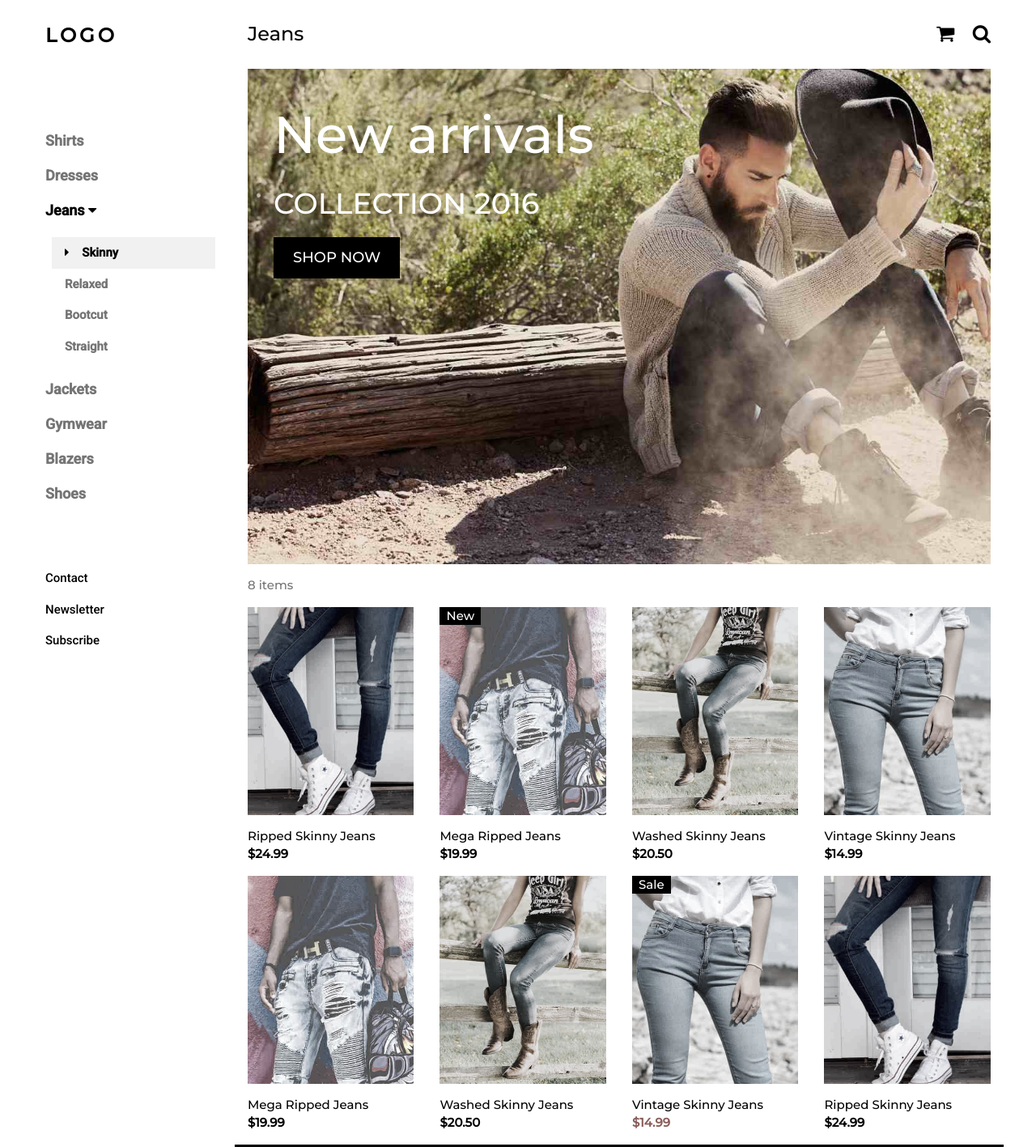
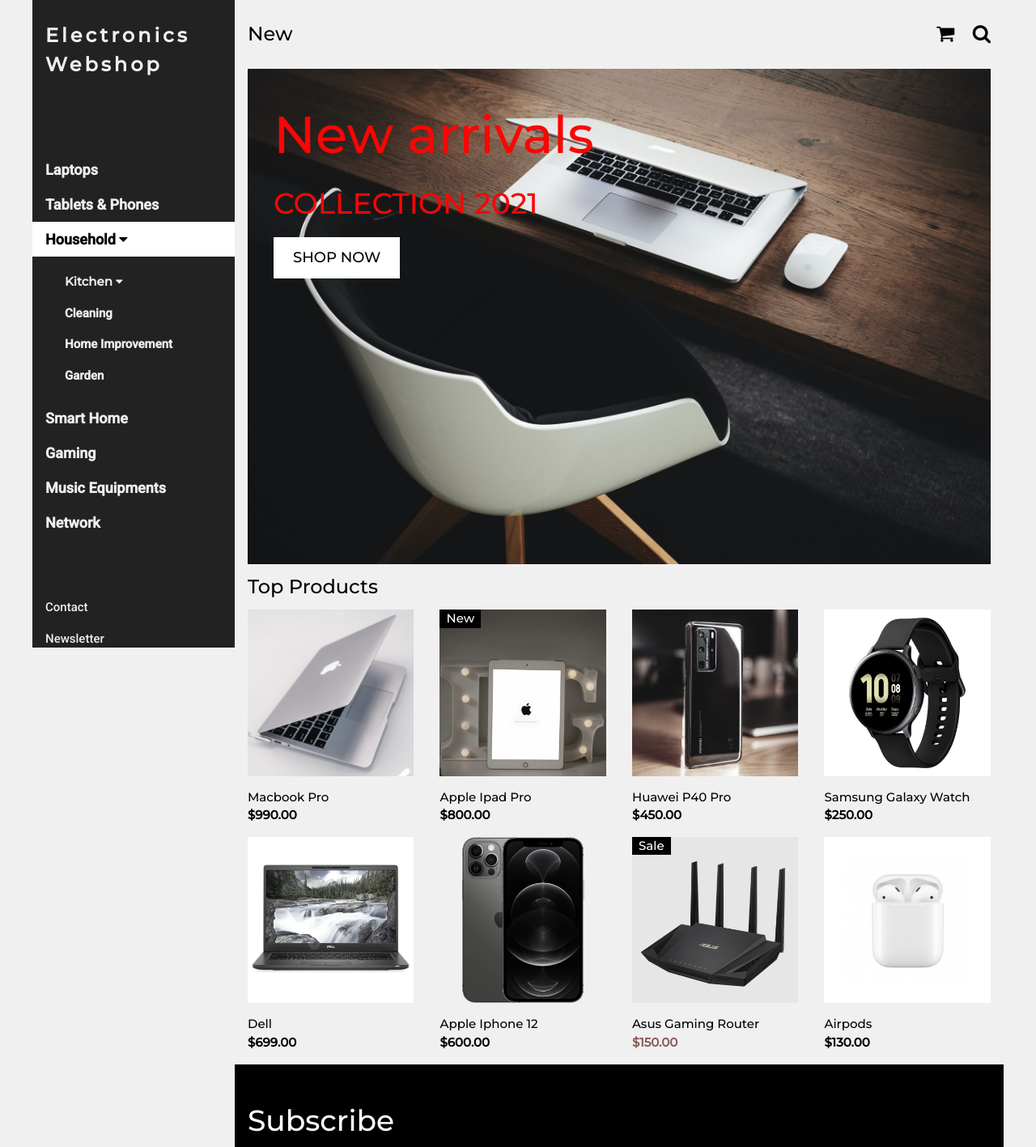
Before and after one commit to GaborTeichter/w3-template, a plain HTML site: page src/index.html in a window 1280 px wide. Shown: the top 1417 px of the page at 81% size. Drawn offline with nearby package versions, Linux system fonts and the light colour scheme.

Commit message:
I changed sidebar content and images

```diff
--- a/src/index.html
+++ b/src/index.html
@@ -1,6 +1,7 @@
 <!DOCTYPE html>
 <html>
-<title>W3.CSS Template</title>
+<head>
+  <title>Electronics Webshop | W3.CSS</title>
   <meta charset="UTF-8">
   <meta name="description" content="This is a online IT store. Category: webshop ">
   <meta name="keywords" content="IT, IT shop, webshop, online store">
@@ -11,32 +12,44 @@
   <link rel="stylesheet" href="https://cdnjs.cloudflare.com/ajax/libs/font-awesome/4.7.0/css/font-awesome.min.css">
 
   <!-- Custom CSS -->
-<link href="style.css" rel="stylesheet">
+  <link rel="stylesheet" href="style.css">
+</head>
 
-<body class="w3-content" style="max-width:1200px">
+<body class="w3-content">
 
 <!-- Sidebar/menu -->
-<nav class="w3-sidebar w3-bar-block w3-white w3-collapse w3-top" style="z-index:3;width:250px" id="mySidebar">
+<nav class="w3-sidebar w3-bar-block w3-collapse w3-top" id="mySidebar">
   <div class="w3-container w3-display-container w3-padding-16">
     <i onclick="w3_close()" class="fa fa-remove w3-hide-large w3-button w3-display-topright"></i>
-    <h3 class="w3-wide"><b>LOGO</b></h3>
+    <h3 class="w3-wide"><b>Electronics Webshop</b></h3>
   </div>
-  <div class="w3-padding-64 w3-large w3-text-grey" style="font-weight:bold">
-    <a href="#" class="w3-bar-item w3-button">Shirts</a>
-    <a href="#" class="w3-bar-item w3-button">Dresses</a>
+  <div class="w3-padding-64 w3-large" style="font-weight:bold">
+    <a href="#" class="w3-bar-item w3-button">Laptops</a>
+    <a href="#" class="w3-bar-item w3-button">Tablets & Phones</a>
     <a onclick="myAccFunc()" href="javascript:void(0)" class="w3-button w3-block w3-white w3-left-align" id="myBtn">
-      Jeans <i class="fa fa-caret-down"></i>
+      Household <i class="fa fa-caret-down"></i>
     </a>
     <div id="demoAcc" class="w3-bar-block w3-hide w3-padding-large w3-medium">
-      <a href="#" class="w3-bar-item w3-button w3-light-grey"><i class="fa fa-caret-right w3-margin-right"></i>Skinny</a>
-      <a href="#" class="w3-bar-item w3-button">Relaxed</a>
-      <a href="#" class="w3-bar-item w3-button">Bootcut</a>
-      <a href="#" class="w3-bar-item w3-button">Straight</a>
+      <div class="w3-bar-item w3-button" onclick="myAccFunc2()">
+        Kitchen <i class="fa fa-caret-down"></i></div>
+        <div id="demoAcc2" class="w3-hide w3-white w3-card-4">
+          <a href="#" class="w3-bar-item w3-button">Blenders, Mixers</a>
+          <a href="#" class="w3-bar-item w3-button">Food Processors</a>
+          <a href="#" class="w3-bar-item w3-button">Cooktops</a>
+          <a href="#" class="w3-bar-item w3-button">Coffee Machines</a>
+          <a href="#" class="w3-bar-item w3-button">Electric Knives</a>
+          <a href="#" class="w3-bar-item w3-button">Electric Steamers</a>
+          <a href="#" class="w3-bar-item w3-button">Grill</a>
+          <a href="#" class="w3-bar-item w3-button">Toasters</a>
         </div>
-    <a href="#" class="w3-bar-item w3-button">Jackets</a>
-    <a href="#" class="w3-bar-item w3-button">Gymwear</a>
-    <a href="#" class="w3-bar-item w3-button">Blazers</a>
-    <a href="#" class="w3-bar-item w3-button">Shoes</a>
+      <a href="#" class="w3-bar-item w3-button">Cleaning</a>
+      <a href="#" class="w3-bar-item w3-button">Home Improvement</a>
+      <a href="#" class="w3-bar-item w3-button">Garden</a>
+    </div>
+    <a href="#" class="w3-bar-item w3-button">Smart Home</a>
+    <a href="#" class="w3-bar-item w3-button">Gaming</a>
+    <a href="#" class="w3-bar-item w3-button">Music Equipments</a>
+    <a href="#" class="w3-bar-item w3-button">Network</a>
   </div>
   <a href="#footer" class="w3-bar-item w3-button w3-padding">Contact</a>
   <a href="javascript:void(0)" class="w3-bar-item w3-button w3-padding" onclick="document.getElementById('newsletter').style.display='block'">Newsletter</a>
@@ -45,7 +58,7 @@
 
 <!-- Top menu on small screens -->
 <header class="w3-bar w3-top w3-hide-large w3-black w3-xlarge">
-  <div class="w3-bar-item w3-padding-24 w3-wide">LOGO</div>
+  <div class="w3-bar-item w3-padding-24 w3-wide">Electronics Webshop</div>
   <a href="javascript:void(0)" class="w3-bar-item w3-button w3-padding-24 w3-right" onclick="w3_open()"><i class="fa fa-bars"></i></a>
 </header>
 
@@ -60,7 +73,7 @@
 
   <!-- Top header -->
   <header class="w3-container w3-xlarge">
-    <p class="w3-left">Jeans</p>
+    <p class="w3-left">New</p>
     <p class="w3-right">
       <i class="fa fa-shopping-cart w3-margin-right"></i>
       <i class="fa fa-search"></i>
@@ -69,74 +82,74 @@
 
   <!-- Image header -->
   <div class="w3-display-container w3-container">
-    <img src="img/jeans.jpg" alt="Jeans" style="width:100%">
-    <div class="w3-display-topleft w3-text-white" style="padding:24px 48px">
+    <img src="img/macbook.jpg" alt="Macbook" style="width:100%">
+    <div class="w3-display-topleft main-display">
       <h1 class="w3-jumbo w3-hide-small">New arrivals</h1>
       <h1 class="w3-hide-large w3-hide-medium">New arrivals</h1>
-      <h1 class="w3-hide-small">COLLECTION 2016</h1>
-      <p><a href="#jeans" class="w3-button w3-black w3-padding-large w3-large">SHOP NOW</a></p>
+      <h1 class="w3-hide-small">COLLECTION 2021</h1>
+      <p><a href="#new" class="w3-button w3-white w3-hover-gray w3-padding-large w3-large">SHOP NOW</a></p>
     </div>
   </div>
 
-  <div class="w3-container w3-text-grey" id="jeans">
-    <p>8 items</p>
+  <div class="w3-container w3-text-black" id="products">
+    <h3>Top Products</h3>
   </div>
 
   <!-- Product grid -->
   <div class="w3-row w3-grayscale">
     <div class="w3-col l3 s6">
       <div class="w3-container">
-        <img src="img/jeans1.jpg" style="width:100%">
-        <p>Ripped Skinny Jeans<br><b>$24.99</b></p>
+        <img src="img/macbook1.jpg" style="width:100%">
+        <p>Macbook Pro<br><b>$990.00</b></p>
       </div>
       <div class="w3-container">
-        <img src="img/jeans2.jpg" style="width:100%">
-        <p>Mega Ripped Jeans<br><b>$19.99</b></p>
+        <img src="img/dell.jpg" style="width:100%">
+        <p>Dell<br><b>$699.00</b></p>
       </div>
     </div>
 
     <div class="w3-col l3 s6">
       <div class="w3-container">
         <div class="w3-display-container">
-          <img src="img/jeans2.jpg" style="width:100%">
+          <img src="img/ipadair.jpg" style="width:100%">
           <span class="w3-tag w3-display-topleft">New</span>
           <div class="w3-display-middle w3-display-hover">
             <button class="w3-button w3-black">Buy now <i class="fa fa-shopping-cart"></i></button>
           </div>
         </div>
-        <p>Mega Ripped Jeans<br><b>$19.99</b></p>
+        <p>Apple Ipad Pro<br><b>$800.00</b></p>
       </div>
       <div class="w3-container">
-        <img src="img/jeans3.jpg" style="width:100%">
-        <p>Washed Skinny Jeans<br><b>$20.50</b></p>
+        <img src="img/iphone12.png" style="width:100%">
+        <p>Apple Iphone 12<br><b>$600.00</b></p>
       </div>
     </div>
 
     <div class="w3-col l3 s6">
       <div class="w3-container">
-        <img src="img/jeans3.jpg" style="width:100%">
-        <p>Washed Skinny Jeans<br><b>$20.50</b></p>
+        <img src="img/huawei_p40.jpg" style="width:100%">
+        <p>Huawei P40 Pro<br><b>$450.00</b></p>
       </div>
       <div class="w3-container">
         <div class="w3-display-container">
-          <img src="img/jeans4.jpg" style="width:100%">
+          <img src="img/asus_router.jpg" style="width:100%">
           <span class="w3-tag w3-display-topleft">Sale</span>
           <div class="w3-display-middle w3-display-hover">
             <button class="w3-button w3-black">Buy now <i class="fa fa-shopping-cart"></i></button>
           </div>
         </div>
-        <p>Vintage Skinny Jeans<br><b class="w3-text-red">$14.99</b></p>
+        <p>Asus Gaming Router<br><b class="w3-text-red">$150.00</b></p>
       </div>
     </div>
 
     <div class="w3-col l3 s6">
       <div class="w3-container">
-        <img src="img/jeans4.jpg" style="width:100%">
-        <p>Vintage Skinny Jeans<br><b>$14.99</b></p>
+        <img src="img/samsung_watch.jpg" style="width:100%">
+        <p>Samsung Galaxy Watch<br><b>$250.00</b></p>
       </div>
       <div class="w3-container">
-        <img src="img/jeans1.jpg" style="width:100%">
-        <p>Ripped Skinny Jeans<br><b>$24.99</b></p>
+        <img src="img/airpods.jpg" style="width:100%">
+        <p>Airpods<br><b>$130.00</b></p>
       </div>
     </div>
   </div>
--- a/src/js/myscript.js
+++ b/src/js/myscript.js
@@ -5,6 +5,18 @@ function myAccFunc() {
       x.className += " w3-show";
     } else {
       x.className = x.className.replace(" w3-show", "");
+    }
+  }
+
+  function myAccFunc2() {
+    var x = document.getElementById("demoAcc2");
+    if (x.className.indexOf("w3-show") == -1) {
+      x.className += " w3-show";
+      x.previousElementSibling.className += " w3-black";
+    } else {
+      x.className = x.className.replace(" w3-show", "");
+      x.previousElementSibling.className =
+      x.previousElementSibling.className.replace(" w3-black", "");
     }
   }
 
--- a/src/style.css
+++ b/src/style.css
@@ -2,8 +2,19 @@
 @import url('https://fonts.googleapis.com/css2?family=Roboto:wght@500&display=swap');
 @import url('https://fonts.googleapis.com/css2?family=Montserrat:wght@500&display=swap');
 
+/* W3CSS Template */
+.w3-content {
+    max-width: 1200px;
+    background: #f0f0f0;
+}
 
-/* W3CSS Template */
+.w3-sidebar {
+    background: #222;
+    color: #eee;
+    z-index: 3;
+    width: 250px;
+}
+
 .w3-sidebar a {
     font-family: "Roboto", sans-serif
 }
@@ -12,4 +23,9 @@ body,h1,h2,h3,h4,h5,h6,.w3-wide {
     font-family: "Montserrat", sans-serif;
 }
 
+.main-display {
+    color: #fb0505;
+    padding: 24px 48px;
+}
+
 /* W3CSS Template end*/
```
Also changed, not shown: src/img/airpods.jpg (added), src/img/asus_router.jpg (added), src/img/dell.jpg (added), src/img/huawei_p40.jpg (added), src/img/ipadair.jpg (added), src/img/iphone12.png (added), src/img/jeans.jpg (deleted), src/img/jeans1.jpg (deleted), src/img/jeans2.jpg (deleted), src/img/jeans3.jpg (deleted), src/img/jeans4.jpg (deleted), src/img/macbook.jpg (added), src/img/macbook1.jpg (added), src/img/samsung_watch.jpg (added). Lines whose indentation alone changed are shown as unchanged.
